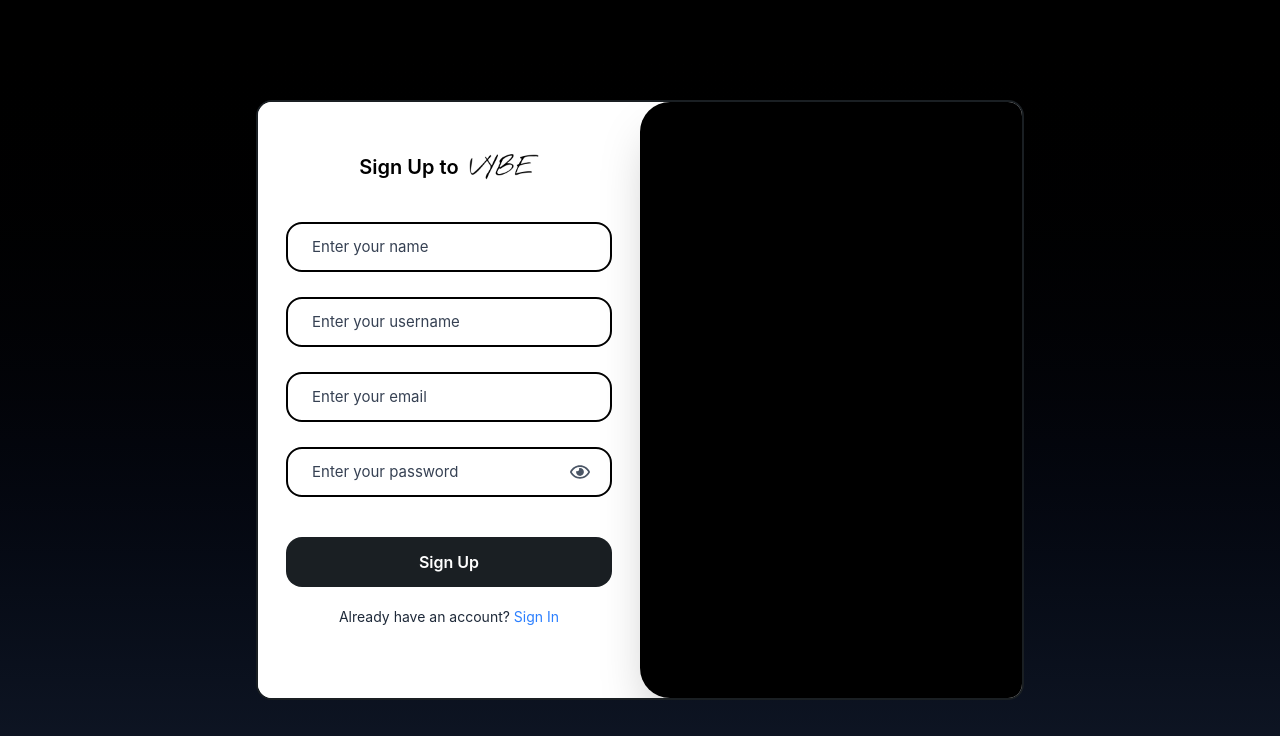
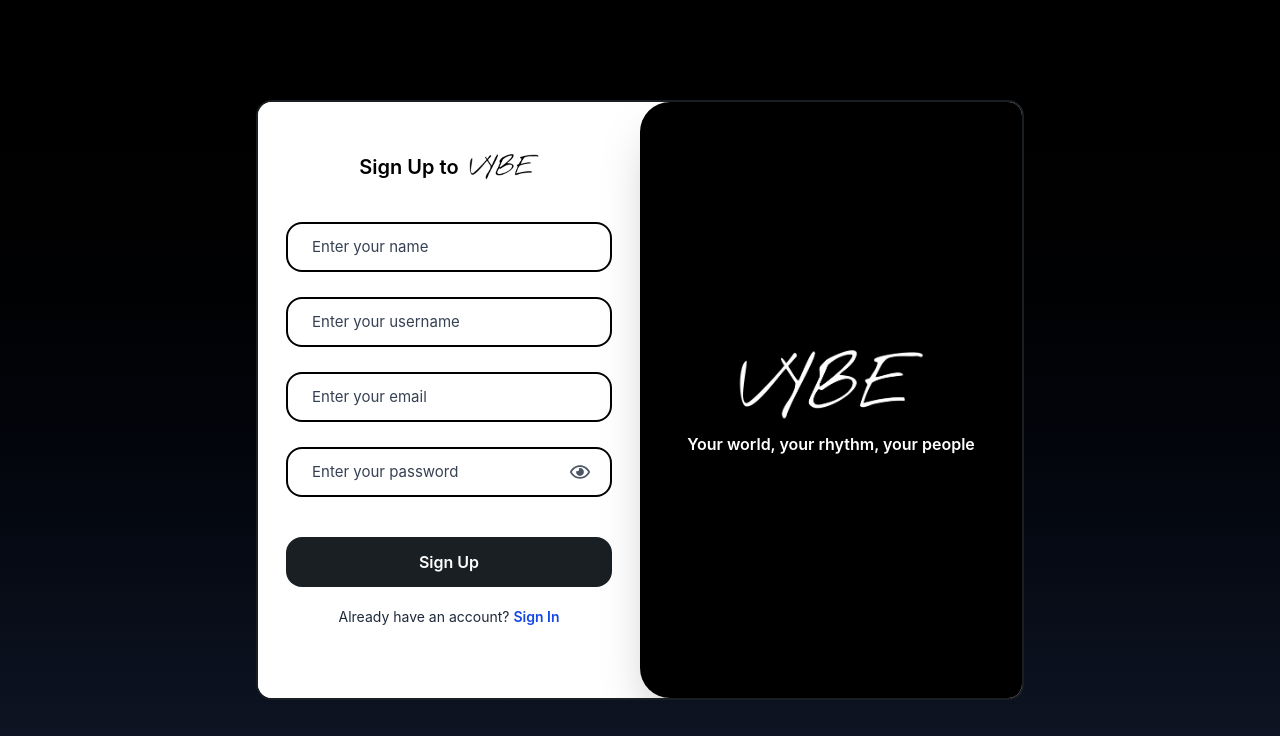
Before and after one commit to fahimx51/vibe-social-media, a React (Vite) app in the folder client/: page /signUp in a window 1280 px wide. Shown: the top 736 px of the page. Built offline with nearby package versions, Linux system fonts and the light colour scheme; the HTML template or start-up script is replaced by a standard one.

Commit message:
Add react-spinners for loading indicators; update CORS configuration to use environment variable; completed signup page

```diff
--- a/client/package.json
+++ b/client/package.json
@@ -16,6 +16,7 @@
     "react-dom": "^19.2.4",
     "react-icons": "^5.6.0",
     "react-router-dom": "^7.14.0",
+    "react-spinners": "^0.17.0",
     "tailwindcss": "^4.2.2"
   },
   "devDependencies": {
--- a/client/src/pages/SignUp.jsx
+++ b/client/src/pages/SignUp.jsx
@@ -1,8 +1,11 @@
 import React, { useState } from 'react'
 import logo_black from '../assets/logo_black.png'
+import logo_white from '../assets/logo_white.png'
 import { FaRegEye, FaRegEyeSlash } from "react-icons/fa";
 import axios from 'axios';
 import { serverUrl } from '../App';
+import { ClipLoader } from "react-spinners"
+import { Link } from 'react-router-dom';
 
 export default function SignUp() {
     const [inputClicked, setInputClicked] = useState({
@@ -18,6 +21,7 @@ export default function SignUp() {
     const [userName, setUserName] = useState("");
     const [email, setEmail] = useState("");
     const [password, setPassword] = useState("");
+    const [loading, setLoading] = useState(false);
 
 
     // Reusable function to handle focus/blur logic
@@ -30,6 +34,9 @@ export default function SignUp() {
 
 
     const handleSignUp = async () => {
+
+        setLoading(true);
+
         try {
             const result = await axios.post(`${serverUrl}/api/auth/signUp`, { name, userName, email, password }, { withCredentials: true });
             console.log(result.data);
@@ -37,12 +44,16 @@ export default function SignUp() {
         catch (error) {
             console.log('Internal error', error.message);
         }
+        finally {
+            setLoading(false);
+        }
     };
 
     return (
         <div className='w-full h-screen bg-gradient-to-b from-black to-gray-900 flex flex-col justify-center items-center'>
             <div className='w-[90%] lg:max-w-[60%] h-[600px] bg-white rounded-2xl flex justify-center items-center overflow-hidden border-2 border-[#1a1f23]'>
 
+                {/* Left Side   */}
                 <div className='w-full lg:w-[50%] h-full bg-white flex flex-col items-center p-[10px] gap-[20px]'>
 
                     <div className='flex gap-[10px] items-center text-[20px] font-semibold mt-[40px]'>
@@ -114,16 +125,18 @@ export default function SignUp() {
 
                     <button
                         onClick={handleSignUp}
+                        disabled={loading}
                         className='w-[90%] h-[50px] bg-[#1a1f23] text-white rounded-2xl mt-[20px] font-semibold text-[16px] hover:bg-black transition duration-300 cursor-pointer'>
-                        Sign Up
+                        {loading ? <ClipLoader size={25} color='white' /> : "Sign Up"}
                     </button>
 
-                    <p className='text-gray-800 text-sm'>Already have an account? <a href="/login" className='text-blue-500 hover:underline'>Sign In</a></p>
+                    <p className='text-gray-800 text-sm'>Already have an account? <Link to='/signIn' className='text-blue-700 hover:border-b font-semibold'>Sign In</Link></p>
                 </div>
 
                 {/* Right side decoration */}
-                <div className='lg:w-[50%] h-full hidden lg:flex justify-center items-center bg-black rounded-l-[30px] shadow-2xl'>
-                    {/* Put an image or text here later */}
+                <div className='lg:w-[50%] h-full hidden lg:flex flex-col gap-[10px] justify-center items-center bg-black rounded-l-[30px] shadow-2xl text-white font-semibold'>
+                    <img src={logo_white} alt="Vibe Logo" className='w-[50%]' />
+                    <p>Your world, your rhythm, your people</p>
                 </div>
             </div>
         </div>
```
Also changed, not shown: 2 other files (tests, documents, lock files or other folders).
